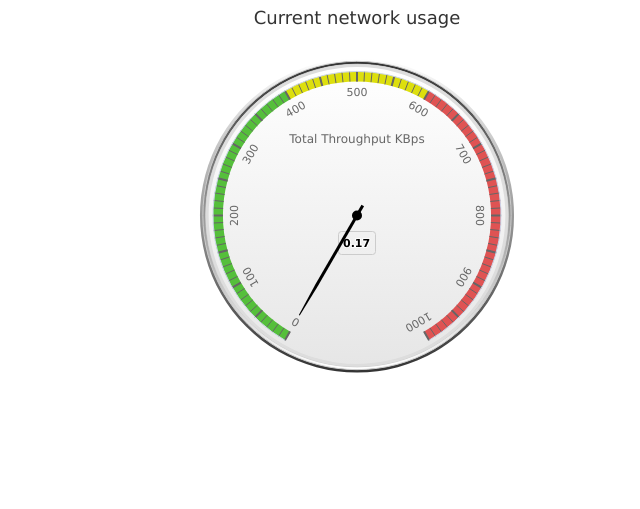
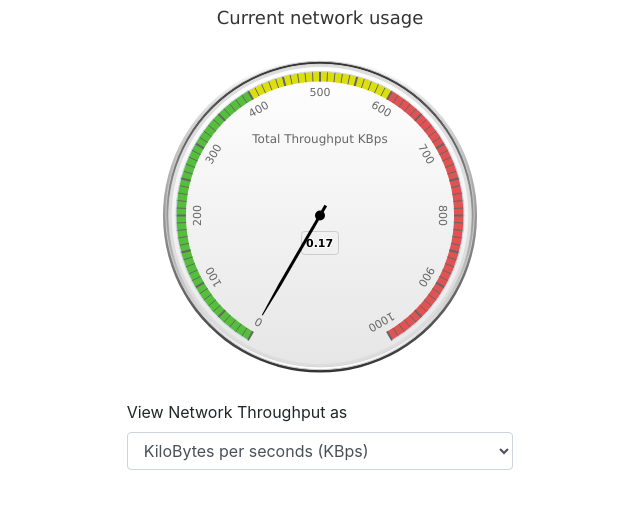
Before and after one commit to uw-ictd/commgestion-web, a Django app: page / in a window 1280 px wide. Shown: the part 56-565 px from the top of the page, without its empty margins (320-960 px from the left). Run offline with Django 3.2, Linux system fonts and the light colour scheme; tables that the repository leaves empty hold one stand-in row (values such as "Sample post"); parts of the project's set-up code (start-up, migrations or seed data) failed here and were passed over; some libraries are stand-ins or nearby versions.

Commit message:
Fixes #44 Homepage Guage includes client side KBps/Mbps/MBps computations
Signed-off-by: Sudheesh Singanamalla <sudheesh@cs.washington.edu>

```diff
--- a/static/js/data/gauge.js
+++ b/static/js/data/gauge.js
@@ -1,5 +1,32 @@
+function createGuageChart(chartType) {
+    let needleValue = dataFromServer;
+    let guageParameterString = metricTitle;
+    // Follows the green, yellow, red bounds in each of the case
+    let bounds = {
+        'green': [0, 400],
+        'yellow': [400, 600],
+        'red': [600, 1000]
+    };
+    if (chartType === 'Mbps') {
+        newValueInMbps = dataFromServer[0] * 0.008;
+        needleValue = [newValueInMbps];
+        bounds = {
+            'green': [0, 6.4],
+            'yellow': [6.4, 11.2],
+            'red': [11.2, 16]
+        };
+        guageParameterString = guageParameterString.replace('KBps', 'Mbps');
+    } else if (chartType === 'MBps') {
+        newValueInMBps = dataFromServer[0] * 0.001;
+        needleValue = [newValueInMBps];
+        bounds = {
+            'green': [0, 0.8],
+            'yellow': [0.8, 1.4],
+            'red': [1.4, 2.0]
+        };
+        guageParameterString = guageParameterString.replace('KBps', 'MBps');
+    }
     Highcharts.chart('hc-gauge', {
-
         chart: {
             type: 'gauge',
             plotBackgroundColor: null,
@@ -7,14 +34,12 @@
             plotBorderWidth: 0,
             plotShadow: false
         },
-
         title: {
             text: gaugeGraphTitle
         },
         credits: {
             enabled: false
         },
-
         pane: {
             startAngle: -150,
             endAngle: 150,
@@ -50,8 +75,8 @@
 
         // the value axis
         yAxis: {
-        min: 0,
-        max: 1000,
+            min: bounds['green'][0],
+            max: bounds['red'][1],
 
             minorTickInterval: 'auto',
             minorTickWidth: 1,
@@ -69,48 +94,40 @@
                 rotation: 'auto'
             },
             title: {
-            text: metricTitle
+                text: guageParameterString
             },
             plotBands: [{
-            from: 0,
-            to: 400,
+                from: bounds['green'][0],
+                to: bounds['green'][1],
                 color: '#55BF3B' // green
             }, {
-            from: 400,
-            to: 600,
+                from: bounds['yellow'][0],
+                to: bounds['yellow'][1],
                 color: '#DDDF0D' // yellow
             }, {
-            from: 600,
-            to: 1000,
+                from: bounds['red'][0],
+                to: bounds['red'][1],
                 color: '#DF5353' // red
             }]
         },
 
         series: [{
             name: 'Current network use',
-        data: dataFromServer,
+            data: needleValue,
             tooltip: {
-            valueSuffix: dimensionType
+                valueSuffix: chartType
             }
         }]
 
-}
-// Add some life
-/*function (chart) {
-    if (!chart.renderer.forExport) {
-        setInterval(function () {
-            var point = chart.series[0].points[0],
-                newVal,
-                inc = Math.round((Math.random() - 0.5) * 20);
-
-            newVal = point.y + inc;
-            if (newVal < 0 || newVal > 200) {
-                newVal = point.y - inc;
+    });
 }
 
-            point.update(newVal);
+$("#guageDataType").change(function() {
+    chartType = $("#guageDataType option:selected").val();
+    console.log(chartType);
+    createGuageChart(chartType)
+});
 
-        }, 3000);
-    }
-}*/
-);
+$( document ).ready(function() {
+    createGuageChart('KBps');
+});
--- a/templates/graphViews/publicLayout.html
+++ b/templates/graphViews/publicLayout.html
@@ -1,8 +1,4 @@
 <div class="container-fluid align-items-center justify-content-center">
-<!--    <div class="row">-->
-<!--        <div class="col-12" id="hc-gauge">-->
-<!--        </div>-->
-<!--    </div>-->
     <div class="row">
         </div>
         {% if data|length == 0 %}
@@ -10,7 +6,21 @@
                 No Subscriber / Usage Data available. Please add network data feed into the database.
             </div>
         {% else  %}
+            <div class="row">
             <div class="col-12 col-md-12 col-lg-12 col-sm-12 col-xl-12 align-content-center" id="hc-gauge">
+            </div>
+            <div class="col-4 col-md-4 col-lg-4 col-sm-12 align-content-center"></div>
+            <div class="col-4 col-md-4 col-lg-4 col-sm-12 col-xl-4 align-content-center">
+                <div class="form-group align-content-center">
+                    <label for="exampleFormControlSelect1">View Network Throughput as</label>
+                    <select class="form-control" id="guageDataType">
+                        <option value="KBps">KiloBytes per seconds (KBps)</option>
+                        <option value="Mbps">Megabits per second (Mbps)</option>
+                        <option value="MBps">MegaBytes per second (MBps)</option>
+                    </select>
+                </div>
+            </div>
+            <div class="col-4 col-md-4 col-lg-4 col-sm-12 align-content-center"></div>
         {% endif %}
     </div>
  </div>
--- a/templates/public_info.html
+++ b/templates/public_info.html
@@ -9,5 +9,7 @@
         var metricTitle = {{metric_title | safe}};
         var dimensionType = {{ dimensions | safe }};
     </script>
+    {% if data %}
     <script src="{% static 'js/data/gauge.js' %}"></script>
+    {% endif %}
 {% endblock %}
```
Lines whose indentation alone changed are shown as unchanged.
